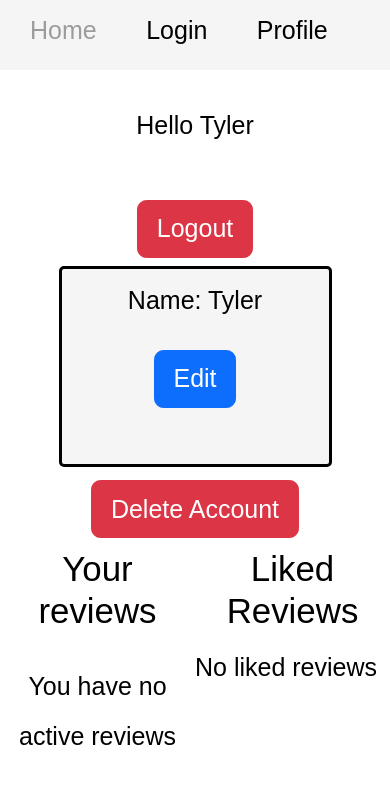
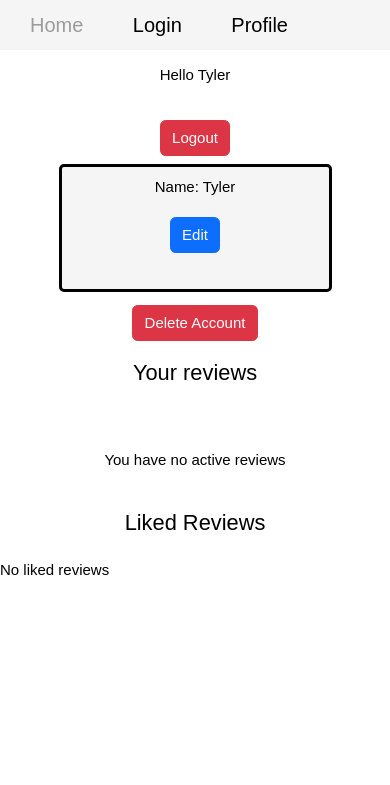
Before and after one commit to tylerbeckb/stadiumReviewWebsite, a Flask app: page /profile in a window 390 px wide. Shown: the top 785 px of the page. Run offline with Flask 3, Linux system fonts and the light colour scheme; a user stored in the database is signed in; some libraries are stand-ins or nearby versions.

Commit message:
feat: responsive

```diff
--- a/app/static/stylesheet.css
+++ b/app/static/stylesheet.css
@@ -226,3 +226,30 @@ nav a:hover {
 .mostLikedTitle {
     margin: 3%;
 }
+
+/* Responsiveness */
+@media only screen and (max-width: 900px) {
+    * {
+        font-size: 15px
+    }
+
+    nav a {
+        font-size: 20px
+    }
+
+    nav {
+        height: 50px;
+    }
+
+    .col50 {
+        width: 100%;
+    }
+
+    .mostLiked {
+        width: 100%;
+    }
+
+    .card-body {
+        font-size: 15px;
+    }
+}
```
